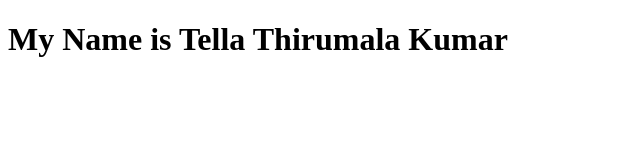
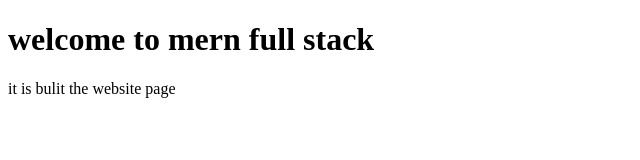
Before and after one commit to ttkumar-530/firstwebsite, a plain HTML site: page index.html in a window 1280 px wide. Shown: the whole page, without its empty margins (0-640 px from the left). Drawn offline with Linux system fonts and the light colour scheme.

Commit message:
Add files via upload

```diff
--- a/index.html
+++ b/index.html
@@ -1,9 +1,10 @@
 <!DOCTYPE html>
 <html>
     <head>
-        <title>document</title>
+        <title>Docement</title>
     </head>
     <body>
-        <h1>My Name is Tella Thirumala Kumar</h1>
+        <h1>welcome to mern full stack</h1>
+        <a>it is bulit the website page </a>
     </body>
 </html>
```
